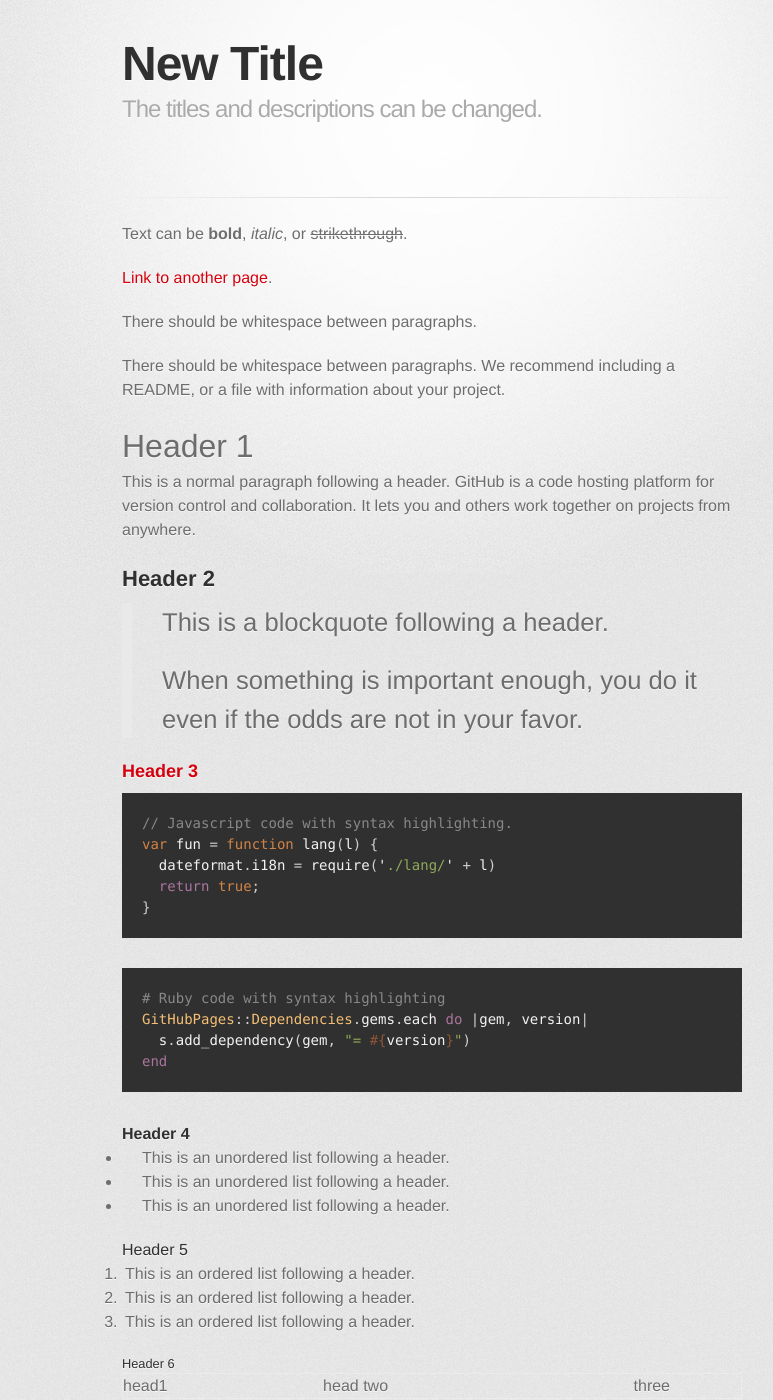
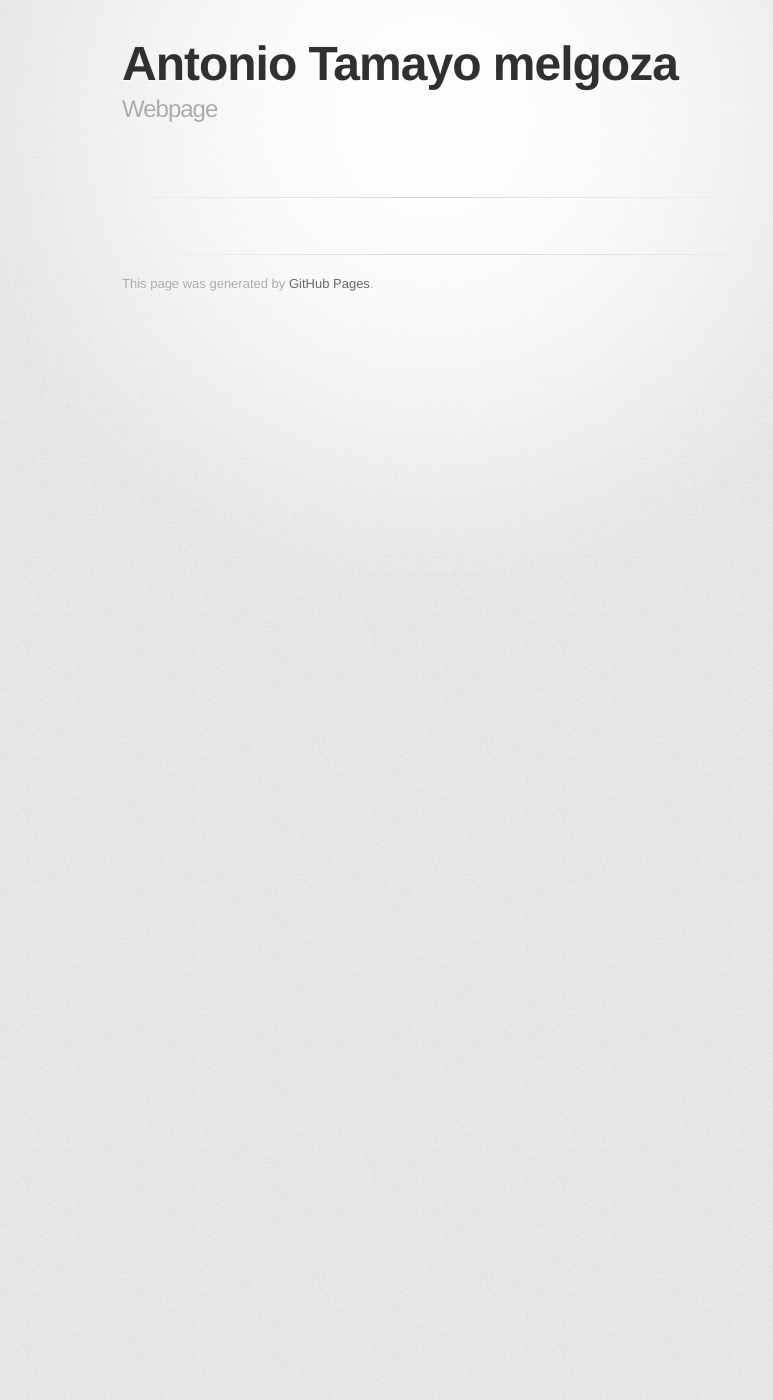
Before and after one commit to amelgoza77/amelgoza77.github.io, a Jekyll site: the page built from index.md, in a window 1280 px wide and 1400 px high. Shown: the whole window, without its empty margins (208-981 px from the left). Built offline with Jekyll 4.4.1, drawn with Linux system fonts in a browser that asks for light colours; some web fonts are replaced; our own code applies the rules of GitHub Pages for plain Markdown files; some of the changed text lies outside the part shown.

Commit message:
Update index.md

````diff
--- a/index.md
+++ b/index.md
@@ -1,124 +1,4 @@
 ---
-title: New Title
-description: The titles and descriptions can be changed.
+title: Antonio Tamayo melgoza
+description: Webpage
 ---
-
-Text can be **bold**, _italic_, or ~~strikethrough~~.
-
-[Link to another page](./another-page.html).
-
-There should be whitespace between paragraphs.
-
-There should be whitespace between paragraphs. We recommend including a README, or a file with information about your project.
-
-# Header 1
-
-This is a normal paragraph following a header. GitHub is a code hosting platform for version control and collaboration. It lets you and others work together on projects from anywhere.
-
-## Header 2
-
-> This is a blockquote following a header.
->
-> When something is important enough, you do it even if the odds are not in your favor.
-
-### Header 3
-
-```js
-// Javascript code with syntax highlighting.
-var fun = function lang(l) {
-  dateformat.i18n = require('./lang/' + l)
-  return true;
-}
-```
-
-```ruby
-# Ruby code with syntax highlighting
-GitHubPages::Dependencies.gems.each do |gem, version|
-  s.add_dependency(gem, "= #{version}")
-end
-```
-
-#### Header 4
-
-*   This is an unordered list following a header.
-*   This is an unordered list following a header.
-*   This is an unordered list following a header.
-
-##### Header 5
-
-1.  This is an ordered list following a header.
-2.  This is an ordered list following a header.
-3.  This is an ordered list following a header.
-
-###### Header 6
-
-| head1        | head two          | three |
-|:-------------|:------------------|:------|
-| ok           | good swedish fish | nice  |
-| out of stock | good and plenty   | nice  |
-| ok           | good `oreos`      | hmm   |
-| ok           | good `zoute` drop | yumm  |
-
-### There's a horizontal rule below this.
-
-* * *
-
-### Here is an unordered list:
-
-*   Item foo
-*   Item bar
-*   Item baz
-*   Item zip
-
-### And an ordered list:
-
-1.  Item one
-1.  Item two
-1.  Item three
-1.  Item four
-
-### And a nested list:
-
-- level 1 item
-  - level 2 item
-  - level 2 item
-    - level 3 item
-    - level 3 item
-- level 1 item
-  - level 2 item
-  - level 2 item
-  - level 2 item
-- level 1 item
-  - level 2 item
-  - level 2 item
-- level 1 item
-
-### Small image
-
-![Octocat](https://github.githubassets.com/images/icons/emoji/octocat.png)
-
-### Large image
-
-![Branching](https://guides.github.com/activities/hello-world/branching.png)
-
-
-### Definition lists can be used with HTML syntax.
-
-<dl>
-<dt>Name</dt>
-<dd>Godzilla</dd>
-<dt>Born</dt>
-<dd>1952</dd>
-<dt>Birthplace</dt>
-<dd>Japan</dd>
-<dt>Color</dt>
-<dd>Green</dd>
-</dl>
-
-```
-Long, single-line code blocks should not wrap. They should horizontally scroll if they are too long. This line should be long enough to demonstrate this.
-```
-
-```
-The final element.
-```
````
